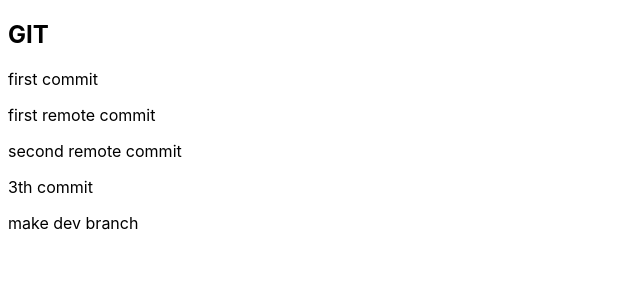
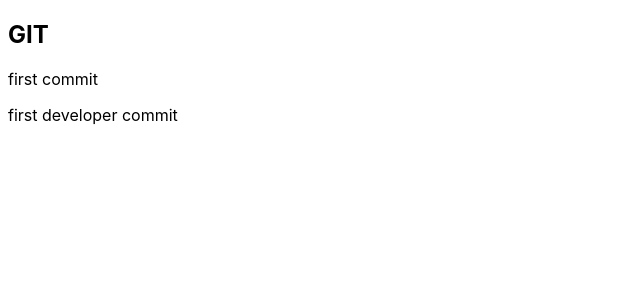
Before and after one commit to zheton90/todolist-01_mikroTasks, a React (Vite) app: page / in a window 1280 px wide. Shown: the top 300 px of the page, without its empty margins (0-640 px from the left). Built offline with nearby package versions, Linux system fonts and the light colour scheme.

Commit message:
first developer commit

```diff
--- a/src/App.tsx
+++ b/src/App.tsx
@@ -10,10 +10,8 @@ function App() {
     <div>
       <h2>GIT</h2>
       <p>first commit</p>
-      <p>first remote commit</p>
-      <p>second remote commit</p>
-      <p>3th commit</p>
-      <p>make dev branch</p>
+      <p>first developer commit</p>
+
     </div>
     {/*<div>*/}
     {/*  <h2>Sprint 3</h2>*/}
```
